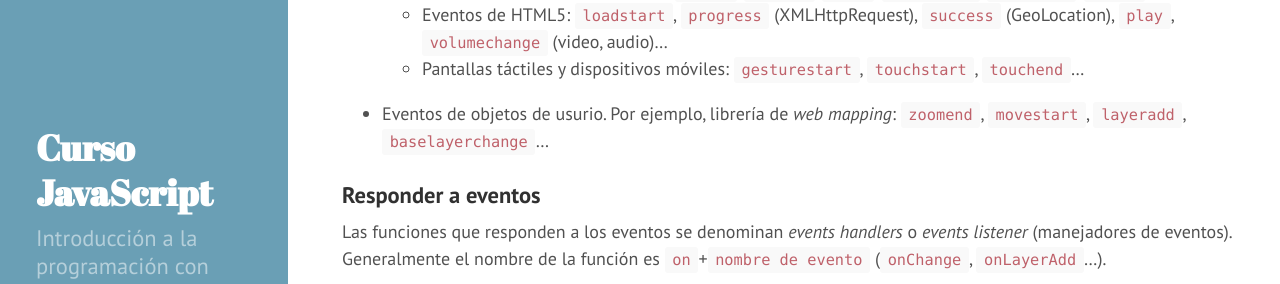
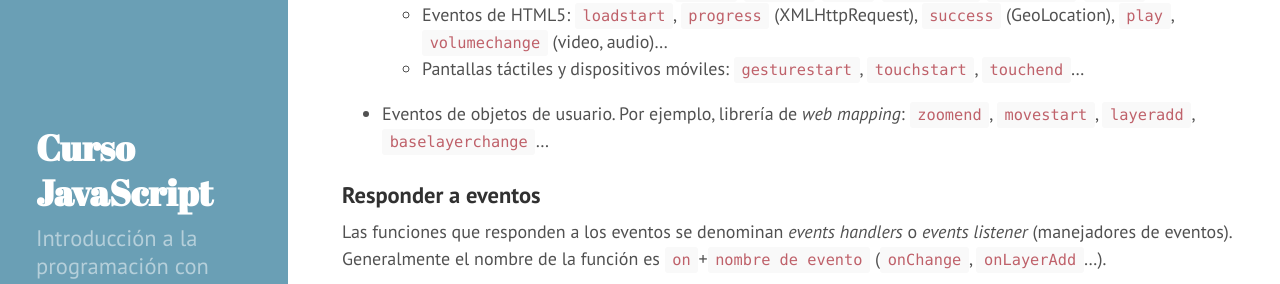
Before and after one commit to xguaita/curso-javascript, a Jekyll site: the page built from modulo4/index.md, in a window 1280 px wide and 900 px high, scrolled down 8802 px. Shown: the part 158-442 px from the top of the window. Built offline with Jekyll 4.4.1, drawn with Linux system fonts in a browser that asks for light colours; Markdown is read by kramdown in place of the engine named in the settings.

Commit message:
Correcciones

```diff
--- a/modulo4/index.md
+++ b/modulo4/index.md
@@ -280,7 +280,7 @@ Podemos dividir los eventos en dos grandes grupos:
   + Eventos de los objetos del DOM: `click`, `select`, `load`, `mousedown`, `keypress`, `focus`...
   + Eventos de HTML5: `loadstart`, `progress` (XMLHttpRequest), `success` (GeoLocation), `play`, `volumechange` (video, audio)...
   + Pantallas táctiles y dispositivos móviles: `gesturestart`, `touchstart`, `touchend`...
-+ Eventos de objetos de usurio. Por ejemplo, librería de _web mapping_: `zoomend`, `movestart`, `layeradd`, `baselayerchange`...
++ Eventos de objetos de usuario. Por ejemplo, librería de _web mapping_: `zoomend`, `movestart`, `layeradd`, `baselayerchange`...
 
 ### Responder a eventos
 Las funciones que responden a los eventos se denominan _events handlers_ o _events listener_ (manejadores de eventos). Generalmente el nombre de la función es `on`+`nombre de evento` (`onChange`, `onLayerAdd`...).
```
Also changed, not shown: other parts of modulo4/index.md (+1 -1 lines).
